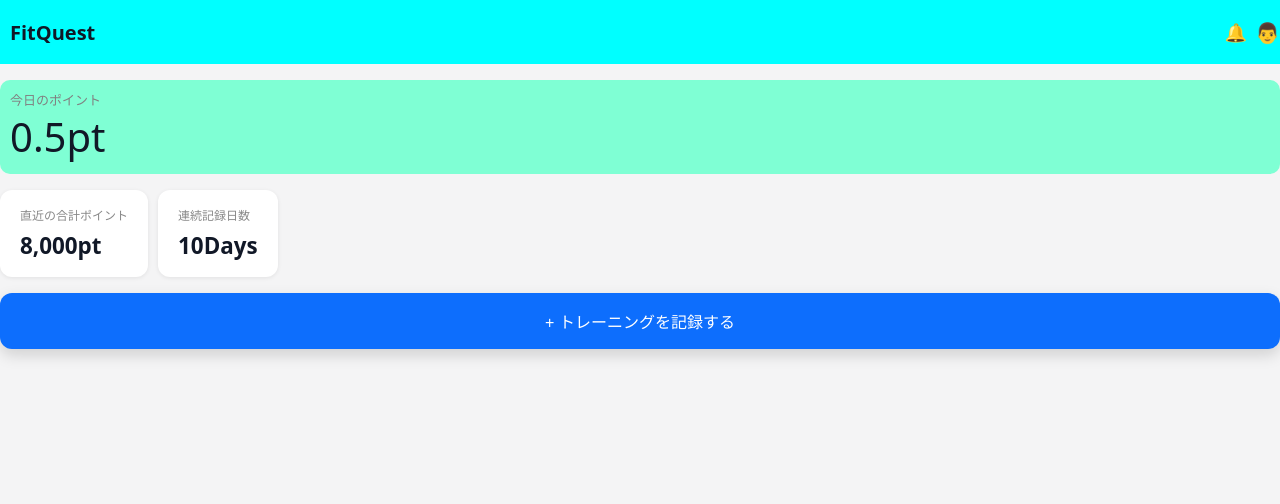
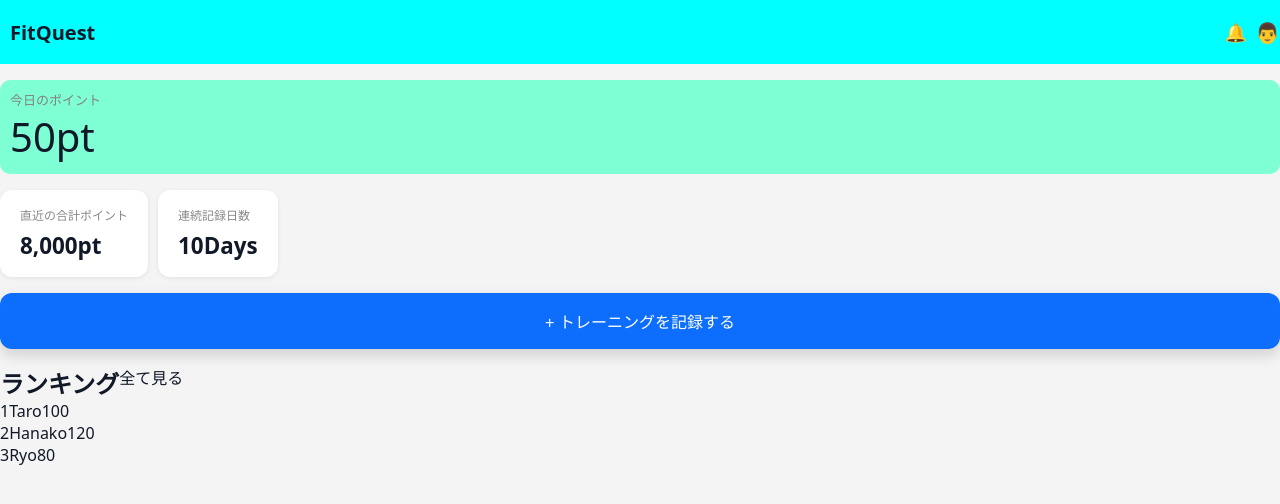
Before and after one commit to Ryosuke-Nanaumi/solo-btc, a React (Vite) app in the folder front/: page / in a window 1280 px wide. Shown: the top 504 px of the page. Built offline with nearby package versions, Linux system fonts and the light colour scheme.

Commit message:
feat(Ranking): Main画面にRankingを追加

```diff
--- /dev/null
+++ b/front/public/mock/personalUserInfo.json
@@ -0,0 +1,6 @@
+{
+  "id": 2,
+  "name": "Ryo",
+  "todaysPoint": 50,
+  "totalPoints": 1000
+}
--- /dev/null
+++ b/front/public/mock/ranking.json
@@ -0,0 +1,19 @@
+{
+  "users": [
+    {
+      "id": 1,
+      "name": "Taro",
+      "points": 100
+    },
+    {
+      "id": 2,
+      "name": "Hanako",
+      "points": 120
+    },
+    {
+      "id": 3,
+      "name": "Ryo",
+      "points": 80
+    }
+  ]
+}
--- a/front/src/App.tsx
+++ b/front/src/App.tsx
@@ -2,38 +2,34 @@ import { useEffect, useState } from "react";
 import styles from "./App.module.css";
 import { Header } from "./components/layout/Header/Header";
 import MainView from "./components/MainView/MainView";
+import type { Ranking, RankingUser } from "./types/domain/ranking.ts";
+import type { DisplayedRankingUser } from "./types/view/displayedRanking.ts";
 // import exercises from "./mock/exercises.json";
-
-interface Exercise {
-  id: number;
-  name: string;
-  displayName: string;
-  baseUnit: string;
-  trainingIntensity: number;
-}
-interface TrainingLog {
-  userId: number;
-  exerciseId: number;
-  date: Date;
-  amount: number;
-}
 
 function App() {
   // console.log("foo------------", exercises);
-  const userId = 1; // 仮で設定
+  const userId = 2; // 仮で設定
   const [todayPoint, setTodayPoint] = useState(0);
-  const calcTodaypoint = (exercises: Exercise[]) => {
-    setTodayPoint(exercises[0].trainingIntensity);
+  const [ranking, setRanking] = useState<DisplayedRankingUser[]>([]);
+  const setCreatedDisplayedRanking = (users: RankingUser[]) => {
+    const displayedRanking = users.map((user, index) => {
+      return { ...user, rank: index + 1 };
+    });
+    setRanking(displayedRanking);
   };
   useEffect(() => {
-    fetch("/mock/exercises.json")
+    fetch("/mock/personalUserInfo.json")
       .then((res) => res.json())
-      .then((res) => calcTodaypoint(res));
+      .then((res) => setTodayPoint(res.todaysPoint));
+    fetch("/mock/ranking.json")
+      .then((res) => res.json())
+      // .then((res) => console.log(res));
+      .then((res) => setCreatedDisplayedRanking(res.users));
   }, []);
   return (
     <div className={styles.appRoot}>
       <Header />
-      <MainView todayPoint={todayPoint} />
+      <MainView todayPoint={todayPoint} ranking={ranking} />
     </div>
   );
 }
--- a/front/src/components/MainView/MainView.module.css
+++ b/front/src/components/MainView/MainView.module.css
@@ -27,3 +27,25 @@
 .addTrainingButton:hover {
   opacity: 0.95;
 }
+
+
+.rankingSection {
+  display: flex;
+  flex-direction: column;
+}
+
+.rankingHeader {
+  display: flex;
+}
+
+.sectionTitle {
+
+}
+
+.sectionTitle {
+
+}
+
+.rankingList {
+
+}
--- a/front/src/components/MainView/MainView.tsx
+++ b/front/src/components/MainView/MainView.tsx
@@ -1,13 +1,38 @@
 import TodaysPointView from "../TodaysPointView/TodaysPointView";
 import styles from "./MainView.module.css";
 import HistoryCardListView from "../HistoryCardListView/HistoryCardListView";
+import type { DisplayedRankingUser } from "../../types/view/displayedRanking";
 
-export default function MainView({ todayPoint }: { todayPoint: number }) {
+interface MainViewProps {
+  todayPoint: number;
+  ranking: DisplayedRankingUser[];
+}
+
+export default function MainView({ todayPoint, ranking }: MainViewProps) {
   return (
     <main className={styles.main}>
       <TodaysPointView todayPoint={todayPoint} />
       <HistoryCardListView />
-      <button className={styles.addTrainingButton}>+ トレーニングを記録する</button>
+      <button className={styles.addTrainingButton}>
+        + トレーニングを記録する
+      </button>
+      <section className={styles.rankingSection}>
+        <div className={styles.rankingHeader}>
+          <h2 className={styles.sectionTitle}>ランキング</h2>
+          <p className={styles.seeAll}>全て見る</p>
+        </div>
+        <div className={styles.rankingList}>
+          {ranking.map((user) => {
+            return (
+              <div key={user.id} className={styles.userCard}>
+                <span>{user.rank}</span>
+                <span>{user.name}</span>
+                <span>{user.points}</span>
+              </div>
+            );
+          })}
+        </div>
+      </section>
     </main>
   );
 }
--- /dev/null
+++ b/front/src/types/domain/personalUserInfo.ts
@@ -0,0 +1,6 @@
+export interface PersonalUserInfo {
+  id: number;
+  name: string;
+  todaysPoint: number;
+  totalPoints: number;
+}
--- /dev/null
+++ b/front/src/types/domain/ranking.ts
@@ -0,0 +1,9 @@
+export interface Ranking {
+  users: RankingUser[];
+}
+
+export interface RankingUser {
+  id: number;
+  name: string;
+  points: number;
+}
--- /dev/null
+++ b/front/src/types/view/displayedRanking.ts
@@ -0,0 +1,6 @@
+export interface DisplayedRankingUser {
+  id: number;
+  rank: number;
+  name: string;
+  points: number;
+}
```
Also changed, not shown: 1 other file (tests, documents, lock files or other folders).
